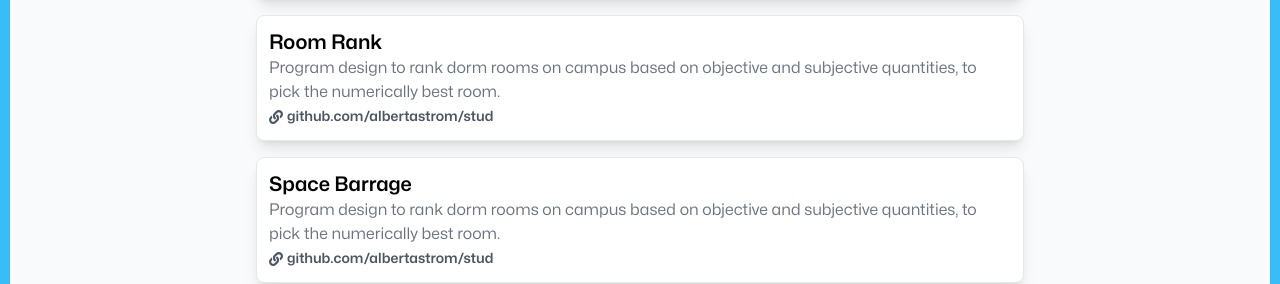
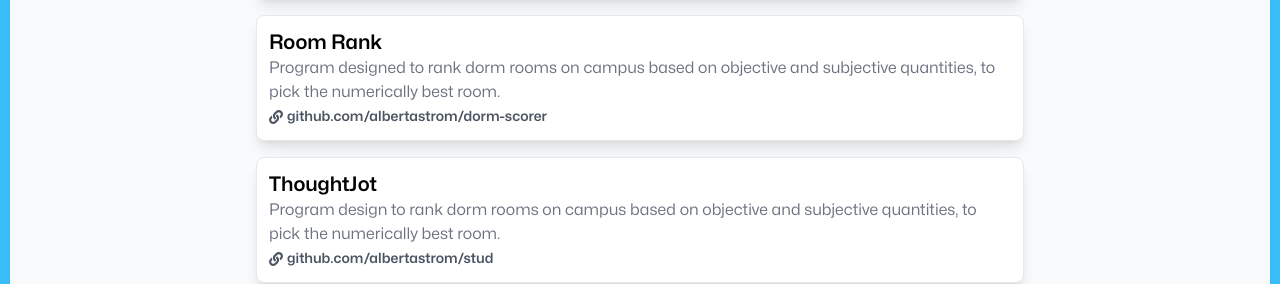
Before and after one commit to albertastrom/albertastrom.com, a Next.js app: page / in a window 1280 px wide. Shown: the part 520-804 px from the top of the page. Built offline with nearby package versions, Linux system fonts and the light colour scheme.

Commit message:
Project adjustments

```diff
--- a/components/content/projects.tsx
+++ b/components/content/projects.tsx
@@ -9,11 +9,13 @@ const Projects = () => {
 
         <Project title="stud: Study Buddy" description="Web-app and Chrome extension designed to optimize focus and time management through coaching of quantified studying metrics." link="https://github.com/albertastrom/stud" linkTitle="github.com/albertastrom/stud" imageUrl="https://www.uncovercolorado.com/wp-content/uploads/2013/12/Aspen-Highlands-Bowl-Hike-800x400.jpg"/>
 
-        <Project title="Room Rank" description="Program design to rank dorm rooms on campus based on objective and subjective quantities, to pick the numerically best room." link="https://github.com/albertastrom/stud" linkTitle="github.com/albertastrom/stud" imageUrl="https://www.uncovercolorado.com/wp-content/uploads/2013/12/Aspen-Highlands-Bowl-Hike-800x400.jpg"/>
-
-        <Project title="Space Barrage" description="Program design to rank dorm rooms on campus based on objective and subjective quantities, to pick the numerically best room." link="https://github.com/albertastrom/stud" linkTitle="github.com/albertastrom/stud" imageUrl="https://www.uncovercolorado.com/wp-content/uploads/2013/12/Aspen-Highlands-Bowl-Hike-800x400.jpg"/>
+        <Project title="Room Rank" description="Program designed to rank dorm rooms on campus based on objective and subjective quantities, to pick the numerically best room." link="https://github.com/albertastrom/dorm-scorer" linkTitle="github.com/albertastrom/dorm-scorer" imageUrl="https://www.uncovercolorado.com/wp-content/uploads/2013/12/Aspen-Highlands-Bowl-Hike-800x400.jpg"/>
 
         <Project title="ThoughtJot" description="Program design to rank dorm rooms on campus based on objective and subjective quantities, to pick the numerically best room." link="https://github.com/albertastrom/stud" linkTitle="github.com/albertastrom/stud" imageUrl="https://www.uncovercolorado.com/wp-content/uploads/2013/12/Aspen-Highlands-Bowl-Hike-800x400.jpg"/>
+
+        <Project title="Space Barrage" description="A 2D top-down view strategy video game, where two space ships battle it out in a deadly game of missiles. Built in Unity." link="https://github.com/albertastrom/spacebarrage" linkTitle="github.com/albertastrom/spacebarrage" imageUrl="https://www.uncovercolorado.com/wp-content/uploads/2013/12/Aspen-Highlands-Bowl-Hike-800x400.jpg"/>
+
+
 
     </div>
 
--- a/components/header/socials.tsx
+++ b/components/header/socials.tsx
@@ -3,10 +3,14 @@ import { FaGithub, FaLinkedin, FaEnvelope} from 'react-icons/fa6';
 
 const Socials: React.FC = () => {
     return (
-        <div className='flex items-center gap-x-2.5 sm:gap-x-2 translate-y-1'>
-            {/* let's add email */}
-            <a href="mailto:albert.astrom@me.com" className="text-gray-700 mx-1">
+        <div className='flex gap-x-2.5 sm:gap-x-2 translate-y-1'>
+            <a href="mailto:albert.astrom@me.com" className="relative text-gray-700 mx-1 group">
                 <FaEnvelope size={24} />
+                <div className="absolute top-1 right-0 hidden group-hover:block pt-[1.3rem]">
+                    <div className="bg-gray-200 px-3 py-1 rounded-md">
+                        <p className="text-sm font-medium">albert.astrom@me.com</p>
+                    </div>
+                </div>
             </a>
             <a href="https://github.com/albertastrom" className="text-gray-700 mx-1">
                 <FaGithub size={24} />
```
